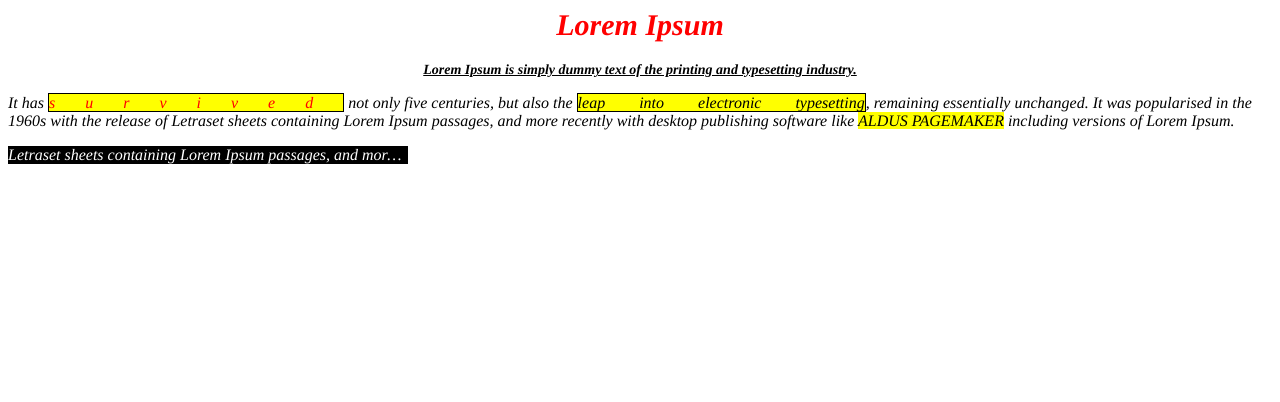
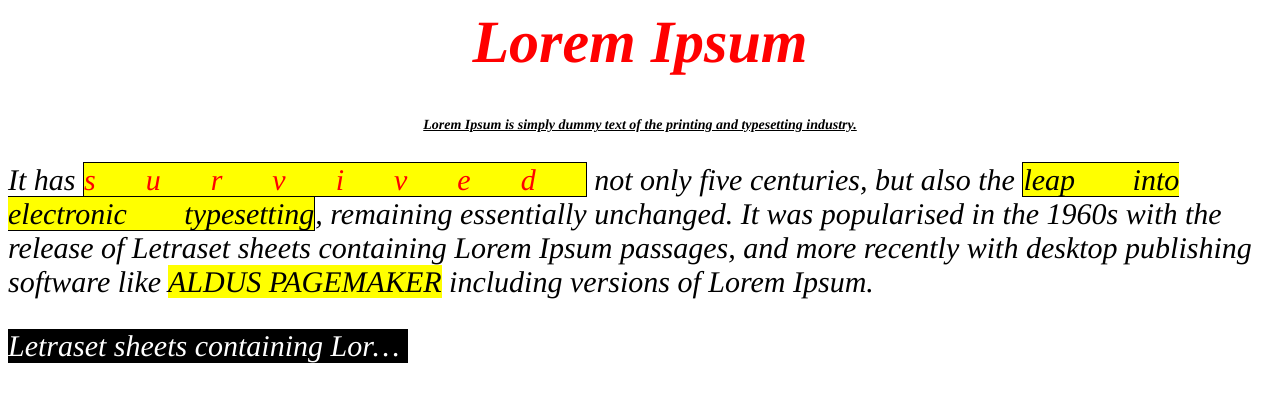
Before and after one commit to coboy71/html_study, a plain HTML site: page css_11_14_result.html in a window 1280 px wide. Drawn offline with Linux system fonts and the light colour scheme.

Commit message:
글꼴 연습

```diff
--- a/css_11_14_result.html
+++ b/css_11_14_result.html
@@ -4,10 +4,11 @@
         *{
             font-family: Times;
             font-style: italic;
+            font-size: 30px;
         }
 
         .title{
-            font-size: 30px;
+            font-size: 60px;
             text-align: center;
             color: red;
         }
@@ -22,12 +23,12 @@
         .main span:nth-child(1){
             border: 1px solid black;
             color:red;
-            letter-spacing: 30px;
+            letter-spacing: 50px;
             background-color: yellow;
         }
 
         .main span:nth-child(2){
-            word-spacing: 30px;
+            word-spacing: 50px;
             border: 1px solid black;
             background-color: yellow;
         }
```
Also changed, not shown: css_11_14_start.html (+3 -3 lines).
